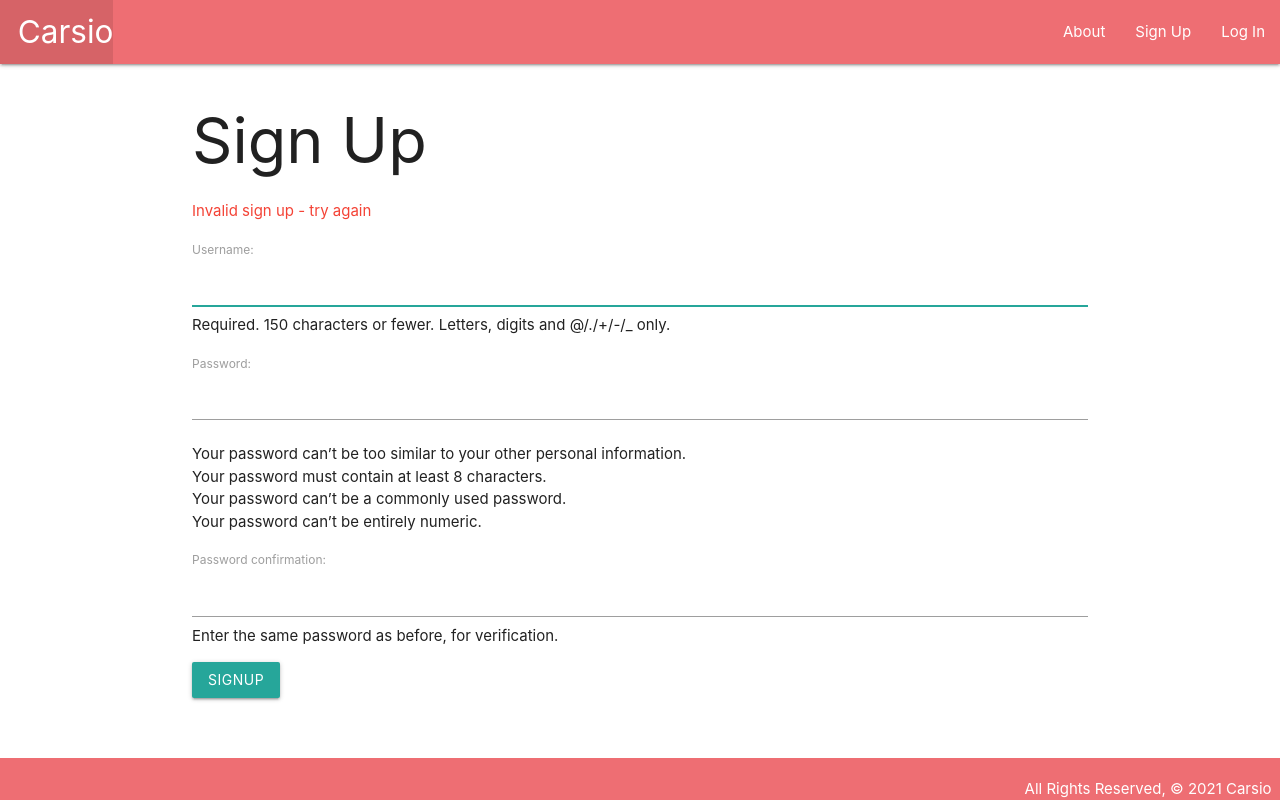
After one commit to jcoles1155/carsio2, a Django app: page /accounts/signup/ in a window 1280 px wide. The commit adds this page. Run offline with Django 3.2, Linux system fonts and the light colour scheme.

Commit message:
signup page

```diff
--- a/carsio2_project/settings.py
+++ b/carsio2_project/settings.py
@@ -123,6 +123,8 @@ STATIC_URL = '/static/'
 
 LOGIN_REDIRECT_URL = '/cars/'
 
+LOGOUT_REDIRECT_URL = '/'
+
 # Default primary key field type
 # https://docs.djangoproject.com/en/3.2/ref/settings/#default-auto-field
 
--- a/main_app/templates/base.html
+++ b/main_app/templates/base.html
@@ -30,6 +30,7 @@
             <li><a href="{% url 'index' %}">Cars List</a></li>
             <li><a href="{% url 'logout' %}">Log Out</a></li>
             {% else %}
+            <li><a href="{% url 'signup' %}">Sign Up</a></li>
             <li><a href="{% url 'login' %}">Log In</a></li>
             {% endif %}
           </ul>
--- /dev/null
+++ b/main_app/templates/registration/signup.html
@@ -0,0 +1,14 @@
+{% extends 'base.html' %} {% block content %}
+
+<h1>Sign Up</h1>
+
+{% if error_message %}
+<p class="red-text">{{ error_message }}</p>
+{% endif %}
+
+<form method="post" action="{% url 'signup' %}">
+  {% csrf_token %} {{ form.as_p }}
+  <input type="submit" class="btn" value="signup" />
+</form>
+
+{% endblock %}
--- a/main_app/urls.py
+++ b/main_app/urls.py
@@ -12,4 +12,5 @@ urlpatterns = [
     path('cars/delete/<int:pk>/', views.CarDelete.as_view(), name='cars_delete'),
     path('cars/<int:car_id>/add_comment/', views.add_comment, name='add_comment'),
     path('cars/<int:car_id>/add_photo/', views.add_photo, name='add_photo'),
+    path('accounts/signup/', views.signup, name='signup'),
 ]
--- a/main_app/views.py
+++ b/main_app/views.py
@@ -2,6 +2,8 @@ from django.shortcuts import render, redirect
 from django.http import HttpResponse
 # from .models import CarPost
 from django.views.generic.edit import CreateView, UpdateView, DeleteView
+from django.contrib.auth import login
+from django.contrib.auth.forms import UserCreationForm
 from .forms import CommentForm
 import uuid
 import boto3
@@ -48,6 +50,9 @@ def cars_detail(request, car_id):
 class CarCreate(CreateView):
     model = CarPost
     fields = '__all__'
+    def form_valid(self, form):
+        form.instance.user = self.request.user
+        return super().form_valid(form)
 
 class CarUpdate(UpdateView):
     model = CarPost
@@ -78,3 +83,17 @@ def add_photo(request, car_id):
         except:
             print('An error occurred uploading file to S3')
     return redirect('detail', car_id=car_id)
+
+def signup(request):
+    error_message = ''
+    if request.method == 'POST':
+        form = UserCreationForm(request.POST)
+        if form.is_valid():
+            user = form.save()
+            login(request, user)
+        return redirect('index')
+    else:
+        error_message = 'Invalid sign up - try again'
+    form = UserCreationForm()
+    context = {'form': form, 'error_message': error_message}
+    return render(request, 'registration/signup.html', context)
```
